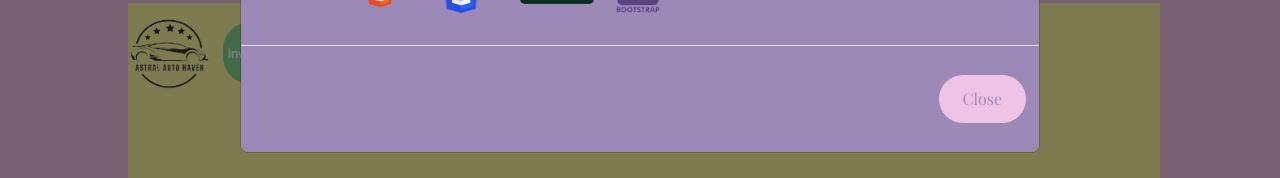
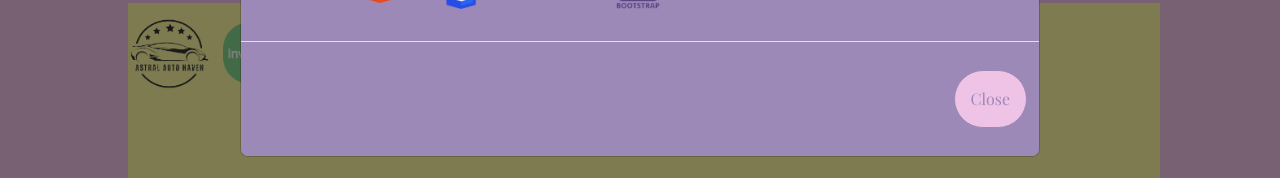
Before and after one commit to vanessa-harmon/portfolio, a React (Create React App) app: page / in a window 1280 px wide. Both pictures are taken after a click on the button 568 px from the left and 2171 px from the top of the page. Shown: the part 2204-2382 px from the top of the page. Built offline with nearby package versions, Linux system fonts and the light colour scheme.

Commit message:
Updated modal close button to be consistent with page css

```diff
--- a/src/components/Projects/Modals/AstralAutoHavenModal.jsx
+++ b/src/components/Projects/Modals/AstralAutoHavenModal.jsx
@@ -33,7 +33,7 @@ const AstralAutoHavenModal = (props) => {
       </p>
     </Modal.Body>
     <Modal.Footer>
-      <Button onClick={props.onHide}>Close</Button>
+      <Button className='closeBtn' onClick={props.onHide}>Close</Button>
     </Modal.Footer>
   </Modal>
   )
--- a/src/components/Projects/Modals/FlickPixModal.jsx
+++ b/src/components/Projects/Modals/FlickPixModal.jsx
@@ -40,7 +40,7 @@ const FlickPixModal = (props) => {
         </p>
     </Modal.Body>
     <Modal.Footer>
-      <Button onClick={props.onHide}>Close</Button>
+      <Button className='closeBtn' onClick={props.onHide}>Close</Button>
     </Modal.Footer>
   </Modal>
   )
--- a/src/components/Projects/Modals/ProjectPlannerModal.jsx
+++ b/src/components/Projects/Modals/ProjectPlannerModal.jsx
@@ -39,7 +39,7 @@ const ProjectPlannerModal = (props) => {
 
       </Modal.Body>
       <Modal.Footer>
-        <Button onClick={props.onHide}>Close</Button>
+        <Button className='closeBtn' onClick={props.onHide}>Close</Button>
       </Modal.Footer>
     </Modal>
   );
--- a/src/components/Projects/Modals/modals.css
+++ b/src/components/Projects/Modals/modals.css
@@ -17,3 +17,27 @@
 .techStack {
     margin: 0.5rem;
 }
+
+.closeBtn {
+    background: #EFC3E6;
+    display: flex;
+    align-items: center;
+    justify-content: center;
+    padding: 1rem 1rem;
+    border-radius: 2rem;
+    border-color: #9C89B8;
+    border-style: solid;
+    color: #9C89B8;
+}
+
+.closeBtn:hover, .closeBtn.active {
+    background: #F0E6EF;
+    border: none;
+    color: #9C89B8;
+}
+
+.closeBtn:active,
+.closeBtn.active {
+    background-color: #F0E6EF !important;
+    color: #9C89B8 !important;
+}
```
